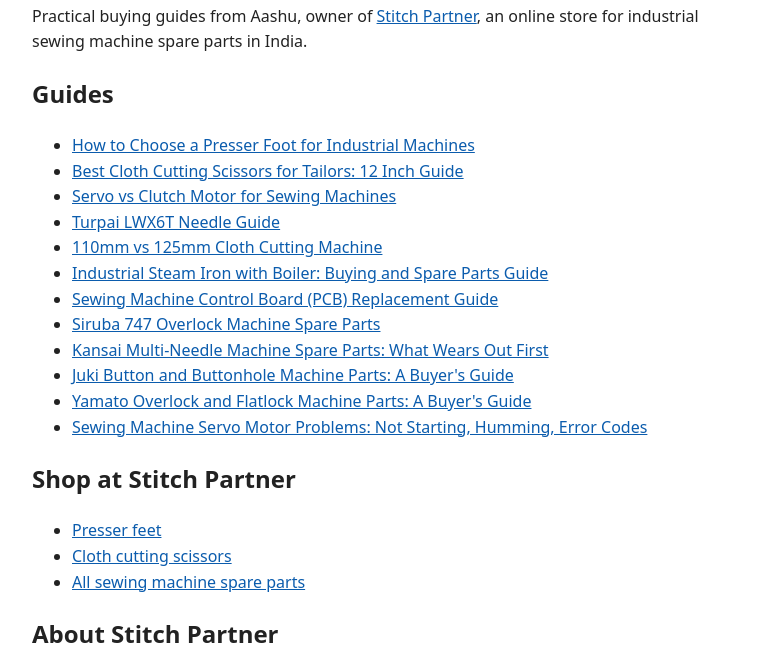
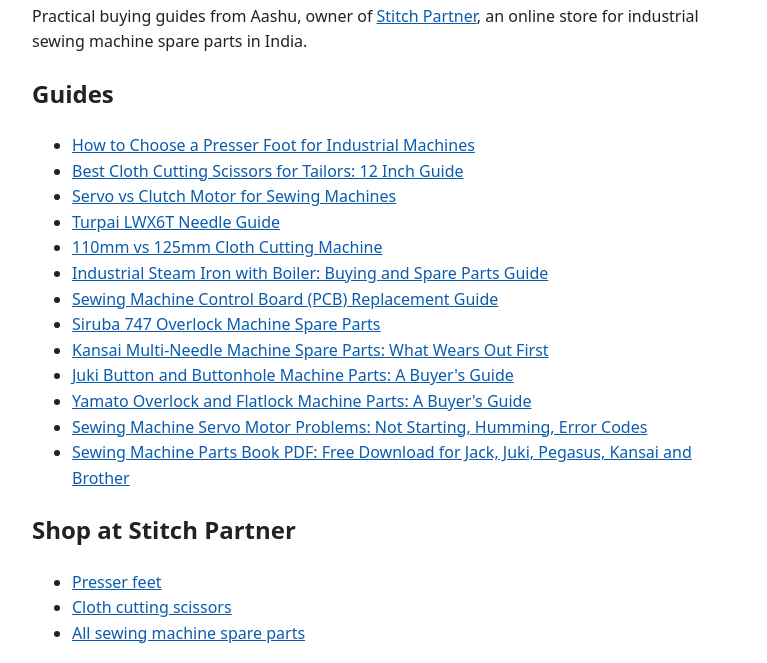
Before and after one commit to stitchpartner/stitchpartner.github.io, a plain HTML site: page index.html in a window 1280 px wide. Shown: the part 101-764 px from the top of the page, without its empty margins (248-1015 px from the left). Drawn offline with Linux system fonts and the light colour scheme.

Commit message:
Add link to Sewing Machine Parts Book PDF guide

```diff
--- a/index.html
+++ b/index.html
@@ -21,6 +21,7 @@
 <li><a href="/juki-button-buttonhole-machine-parts-guide.html">Juki Button and Buttonhole Machine Parts: A Buyer's Guide</a></li>
 <li><a href="/yamato-overlock-flatlock-machine-parts-guide.html">Yamato Overlock and Flatlock Machine Parts: A Buyer's Guide</a></li>
 <li><a href="/servo-motor-troubleshooting-guide.html">Sewing Machine Servo Motor Problems: Not Starting, Humming, Error Codes</a></li>
+<li><a href="/sewing-machine-parts-book-pdf-guide.html">Sewing Machine Parts Book PDF: Free Download for Jack, Juki, Pegasus, Kansai and Brother</a></li>
 </ul>
 <h2>Shop at Stitch Partner</h2>
 <ul>
```
